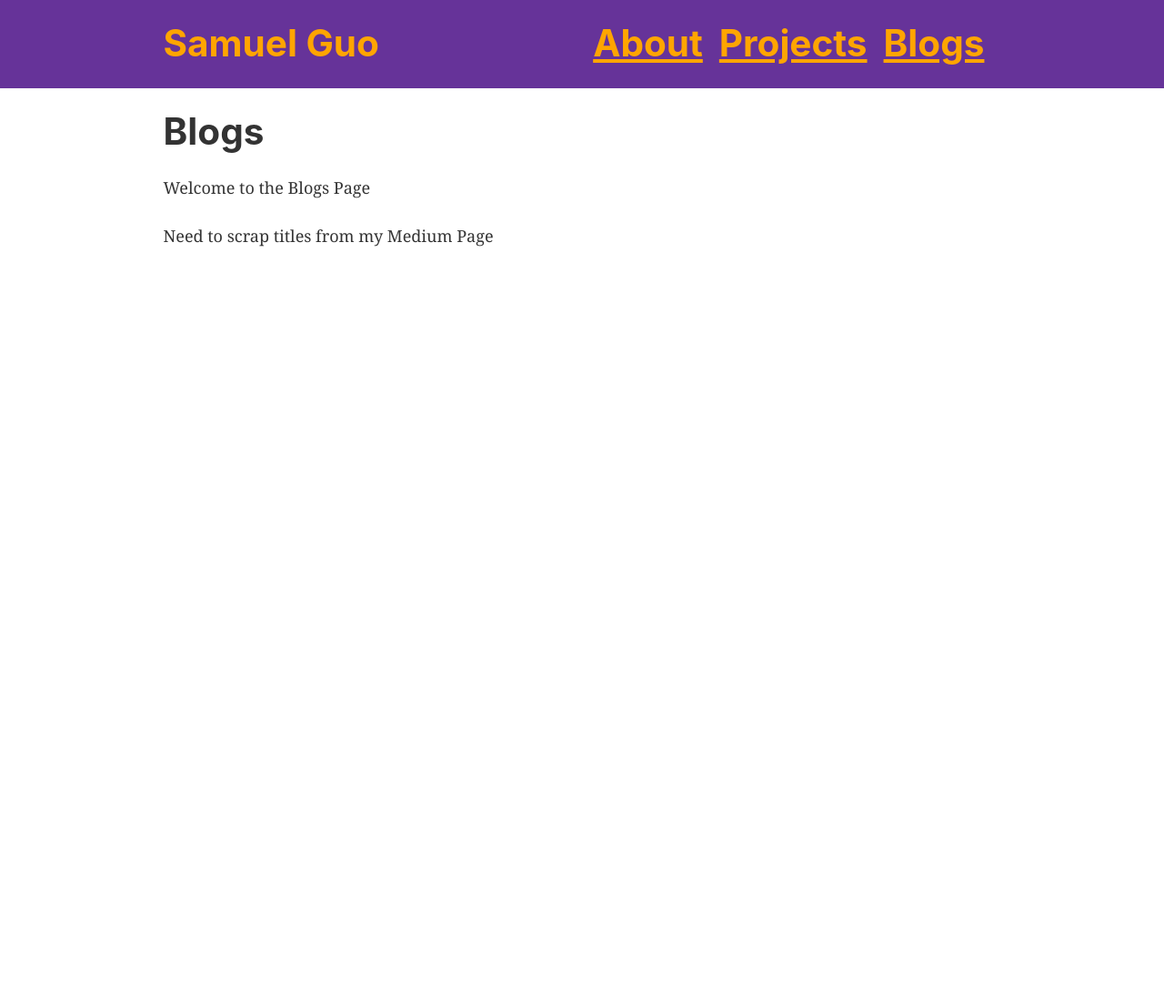
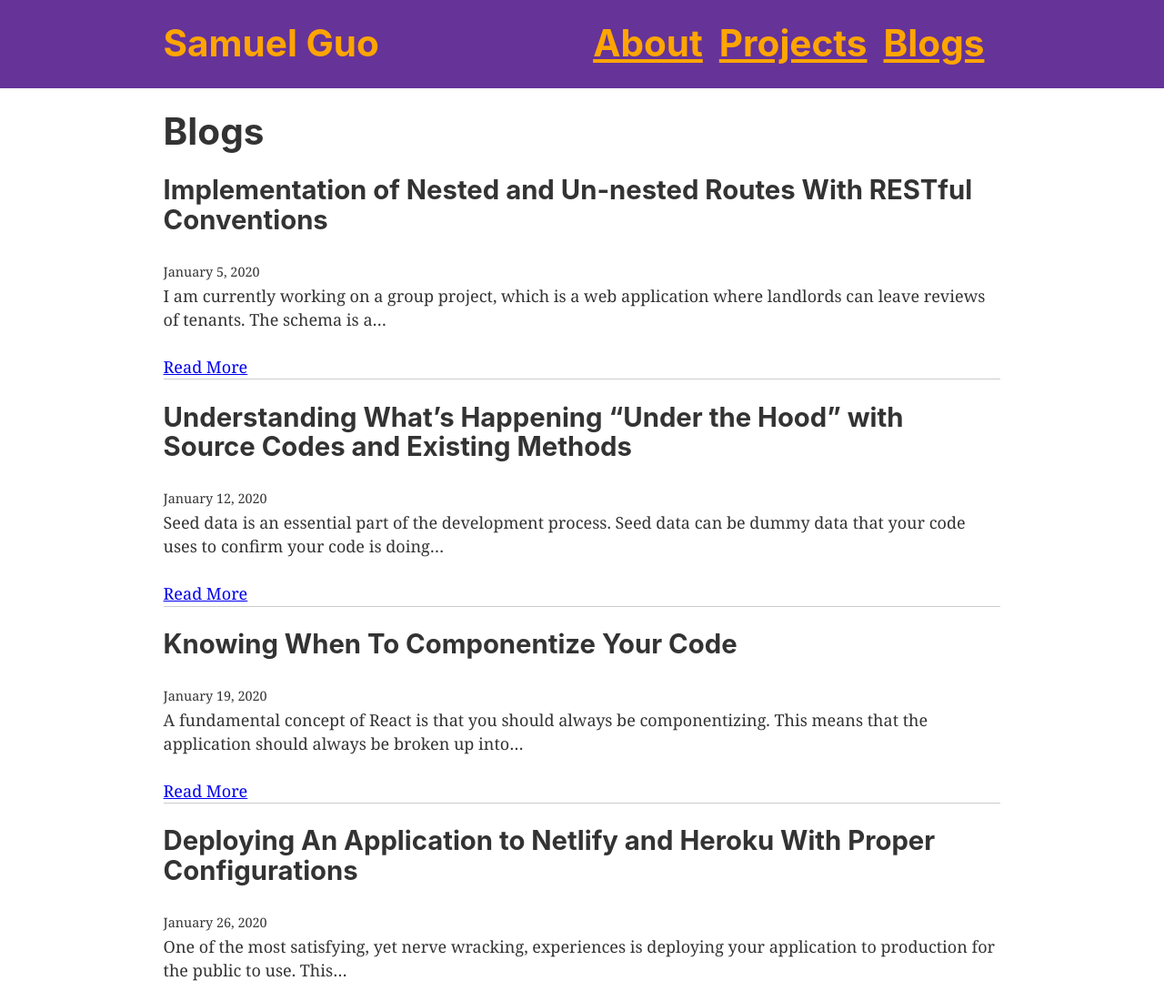
Before and after one commit to guosamuel/personal-website, a Gatsby site: page /blogs in a window 1280 px wide. Shown: the top 1100 px of the page at 91% size. Before the commit the page ends 800 px from the top, so only its background shows below. Built offline with nearby package versions, Linux system fonts and the light colour scheme; Gatsby itself is replaced by a stand-in of ours.

Commit message:
got the blog indexes to render. need to format it properly

```diff
--- /dev/null
+++ b/src/components/blogIndex.js
@@ -0,0 +1,16 @@
+import React from "react"
+
+const BlogIndex = ({ path, date, title, excerpt }) => {
+  return (
+    <>
+    <h2>{title}</h2>
+    <small>{date}</small>
+    <p>{excerpt}</p>
+    <a href={path} target="_blank">Read More</a>
+    <hr />
+    </>
+  )
+
+}
+
+export default BlogIndex
--- a/src/pages/blogs.js
+++ b/src/pages/blogs.js
@@ -1,16 +1,48 @@
 import React from "react"
 import { Link } from "gatsby"
+import { graphql } from "gatsby"
 
 import Layout from "../components/layout"
 import SEO from "../components/seo"
+import BlogIndex from "../components/blogIndex"
 
-const Blogs = () => (
+function Blogs({ data }){
+  const { edges } = data.allMarkdownRemark
+  console.log(edges)
+  const allBlogIndexes = edges.map( blog => {
+    const { path, date, title } = blog.node.frontmatter
+    const { id, excerpt } = blog.node
+    return (
+      <div key={id}>
+        <BlogIndex path={path} date={date} title={title} excerpt={excerpt}/>
+      </div>
+    )
+  })
+
+  return (
   <Layout>
     <SEO title="Blogs" />
     <h1>Blogs</h1>
-    <p>Welcome to the Blogs Page</p>
-    <p>Need to scrap titles from my Medium Page</p>
+    <div>{allBlogIndexes}</div>
   </Layout>
-)
+  )
+}
 
+export const blogIndexQuery = graphql`
+  query blogIndexQuery {
+    allMarkdownRemark {
+      edges {
+        node {
+          id
+          frontmatter {
+            path
+            date
+            title
+          }
+          excerpt
+        }
+      }
+    }
+  }
+`
 export default Blogs
```
